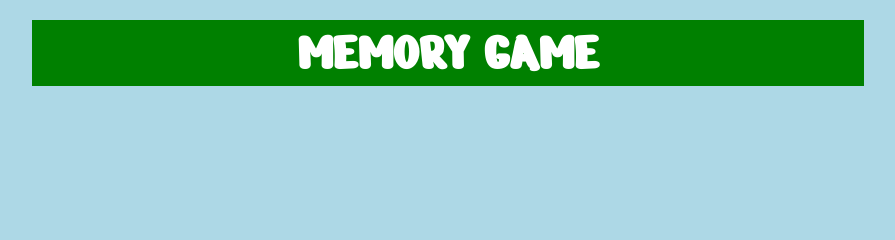
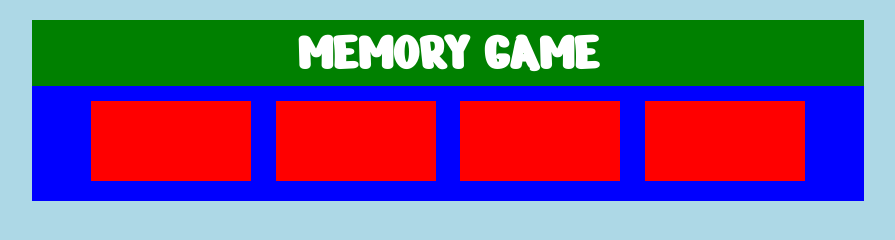
Before and after one commit to enricopaol/html-css-memory, a plain HTML site: page index.html in a window 1280 px wide. Shown: the whole page, without its empty margins (192-1087 px from the left). Drawn offline with Linux system fonts and the light colour scheme.

Commit message:
struttura prima row

```diff
--- a/css/style.css
+++ b/css/style.css
@@ -6,7 +6,7 @@
 }
 /*  FINE RESET  */
 
-/* BODY */
+/* BODY E CONTAINER*/
 body{
     font-family: 'Nerko One', cursive;
     background-color: #add8e6;
@@ -15,8 +15,8 @@ body{
 .container {
     width: 65%;
     margin: 20px auto;
-
 }
+/* FINE BODY E CONTAINER*/
 
 /* HEADER */
 header{
@@ -29,4 +29,27 @@ header h1{
     font-size: 55px;
 }
 /* FINE HEADER */
-/* FINE BODY */
+
+/* ROW */
+.row {
+    text-align: center;
+    padding: 15px;
+
+
+    /* test */
+    background-color: blue;
+
+}
+/* FINE ROW */
+
+/* SINGOLE CARD */
+.card {
+    width: 20%;
+    height: 80px;
+    display: inline-block;
+    margin: 0 10px;
+
+    /* test */
+    background-color: red;
+}
+/* FINE SINGOLE CARD */
--- a/index.html
+++ b/index.html
@@ -24,7 +24,12 @@
         <main>
             <div class="cards">
                 <!-- Prima Row -->
-                <div class="row"></div>
+                <div class="row">
+                    <div class="card"></div>
+                    <div class="card"></div>
+                    <div class="card"></div>
+                    <div class="card"></div>
+                </div>
                 <!-- Fine Prima Row -->
             </div>
         </main>
```
